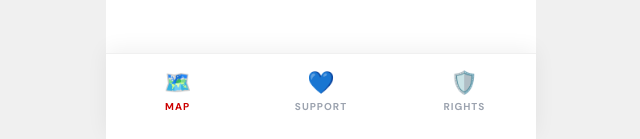
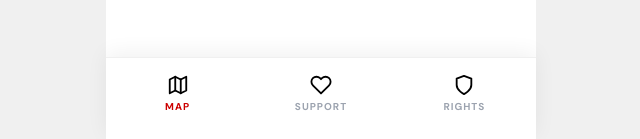
Before and after one commit to selinazwj/BU_Shield, a plain HTML site: page index.html in a window 1280 px wide. Shown: the part 661-800 px from the top of the page, 319-959 px from the left. Drawn offline with nearby package versions, Linux system fonts and the light colour scheme.

Commit message:
Replace icons with SVGs in bottom navigation

```diff
--- a/index.html
+++ b/index.html
@@ -900,15 +900,23 @@
   <!-- BOTTOM NAV -->
   <nav>
     <button class="nav-btn active" id="nav-map" onclick="showTab('map-tab', this)">
-      <span class="nav-icon">🗺️</span>
+      <svg width="22" height="22" viewBox="0 0 24 24" fill="none" stroke="currentColor" stroke-width="2" stroke-linecap="round" stroke-linejoin="round">
+        <polygon points="3 6 9 3 15 6 21 3 21 18 15 21 9 18 3 21"/>
+        <line x1="9" y1="3" x2="9" y2="18"/>
+        <line x1="15" y1="6" x2="15" y2="21"/>
+      </svg>
       <span class="nav-label">Map</span>
     </button>
     <button class="nav-btn" id="nav-support" onclick="showTab('support-tab', this)">
-      <span class="nav-icon">💙</span>
+      <svg width="22" height="22" viewBox="0 0 24 24" fill="none" stroke="currentColor" stroke-width="2" stroke-linecap="round" stroke-linejoin="round">
+        <path d="M20.84 4.61a5.5 5.5 0 0 0-7.78 0L12 5.67l-1.06-1.06a5.5 5.5 0 0 0-7.78 7.78l1.06 1.06L12 21.23l7.78-7.78 1.06-1.06a5.5 5.5 0 0 0 0-7.78z"/>
+      </svg>
       <span class="nav-label">Support</span>
     </button>
     <button class="nav-btn" id="nav-legal" onclick="showTab('legal-tab', this)">
-      <span class="nav-icon">🛡️</span>
+      <svg width="22" height="22" viewBox="0 0 24 24" fill="none" stroke="currentColor" stroke-width="2" stroke-linecap="round" stroke-linejoin="round">
+        <path d="M12 22s8-4 8-10V5l-8-3-8 3v7c0 6 8 10 8 10z"/>
+      </svg>
       <span class="nav-label">Rights</span>
     </button>
   </nav>
```
